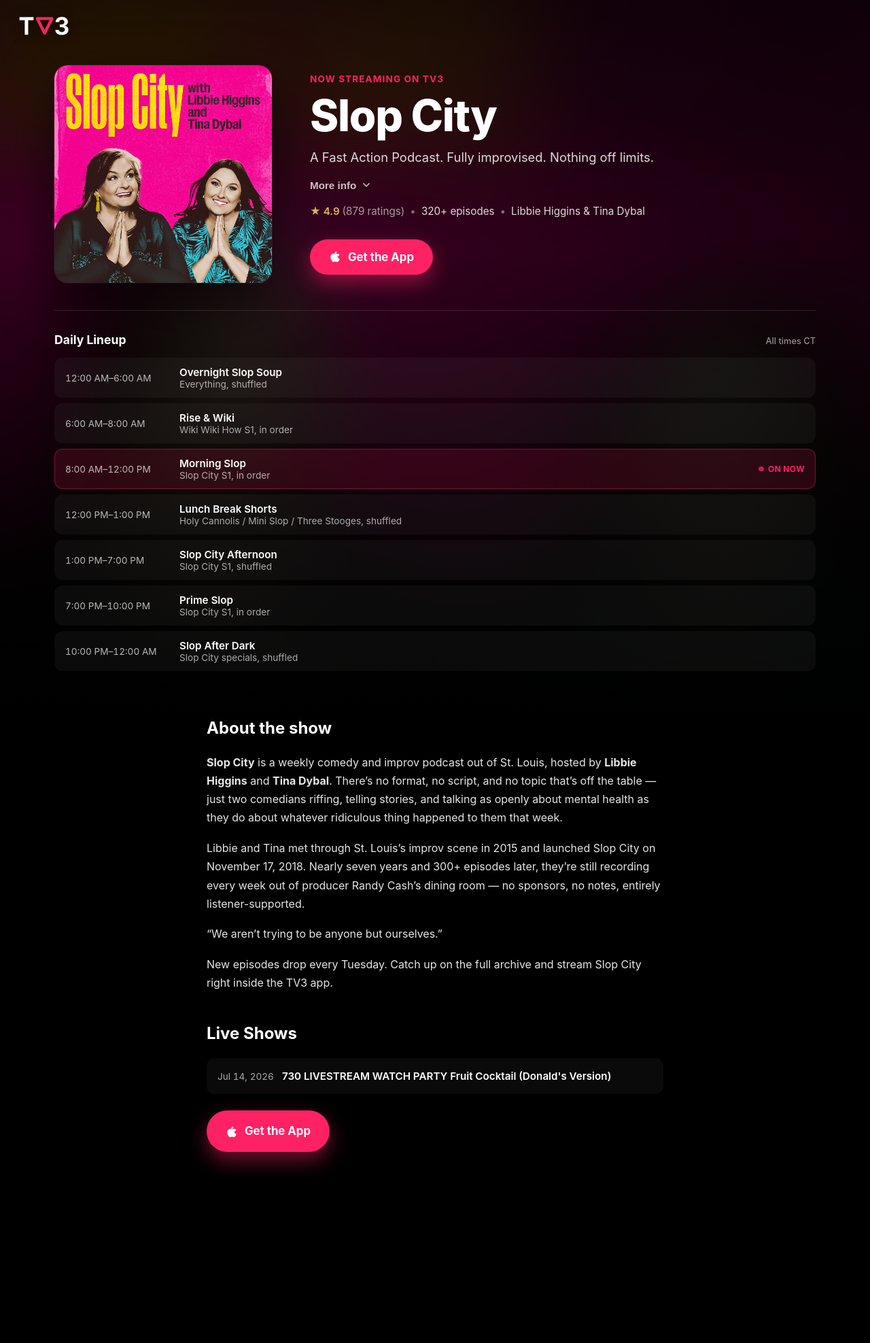
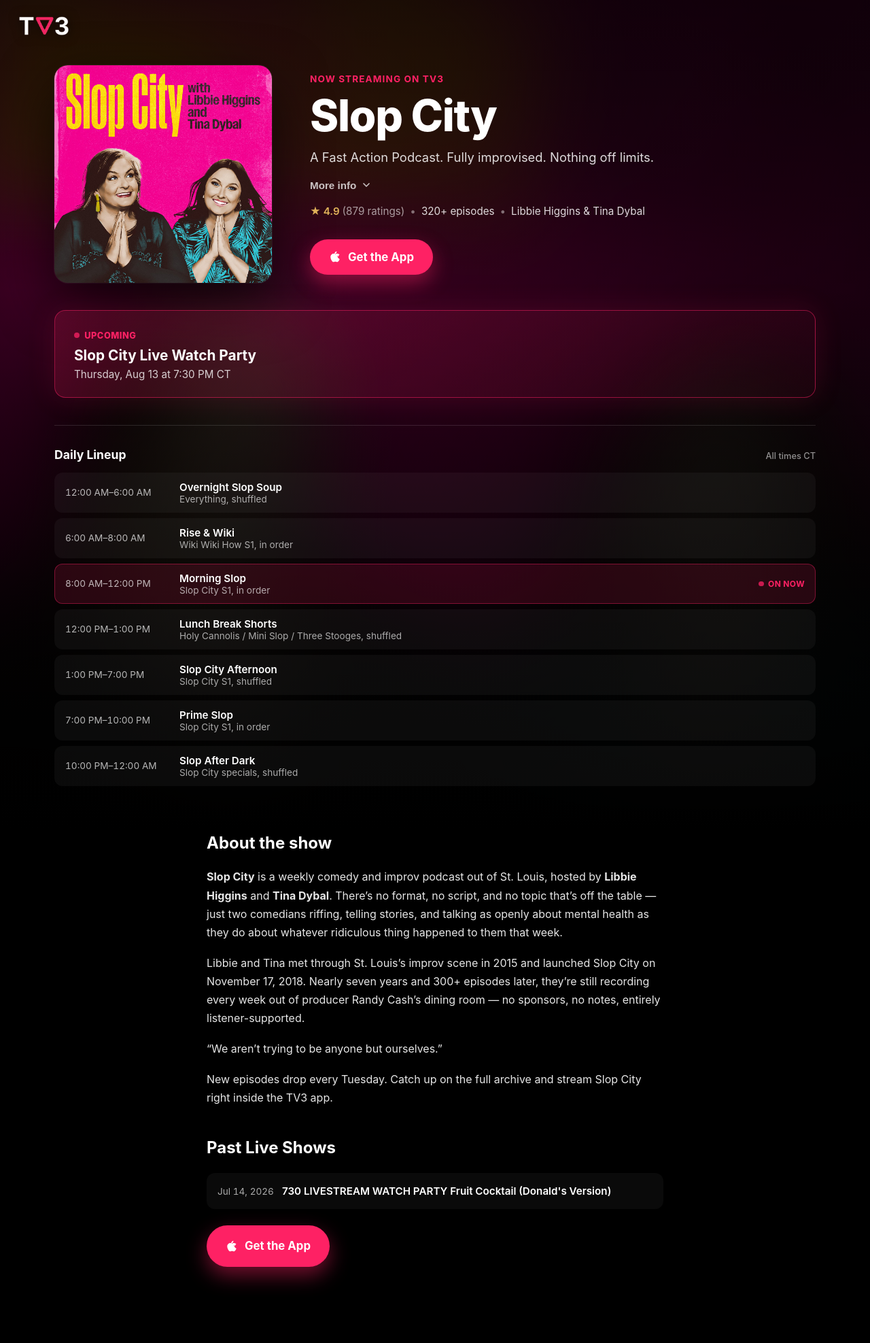
Before and after one commit to stlsouthsider81/threee-tv-site, a Jekyll site: the page built from _shows/slop-city.md, in a window 1280 px wide. Shown: the whole page at 68% size. Built offline with Jekyll 4.4.1, drawn with Linux system fonts in a browser that asks for light colours; before the commit the page ends 1806 px from its top, so only the background shows below that.

Commit message:
Move live/upcoming shows to a prominent spotlight above the lineup
Live shows were previously a quiet list buried below the fold — wrong
priority for what's actually the most important content on the page.
Now any show with status "upcoming" or "live" gets a glowing,
badge-led spotlight card positioned above the Daily Lineup, right
under the primary CTA. Past shows stay in a plain archive list
further down.

Status is still manually curated (ad-hoc additions, per the plan),
but a card also self-upgrades to "Live Now" once its start time
passes and self-hides ~4 hours later, computed against the visitor's
real clock on every page load — so it stays accurate between deploys
without anyone having to babysit it during the actual show. Verified
both transitions with a mocked clock.

Added Slop City's Aug 13, 2026 7:30 PM CT watch party as the first
upcoming entry.

Co-Authored-By: Claude Sonnet 5 <noreply@anthropic.com>

```diff
--- a/_layouts/show.html
+++ b/_layouts/show.html
@@ -92,6 +92,25 @@
       </div>
       </div>
 
+      {% assign spotlight_shows = page.live_shows | where_exp: "item", "item.status == 'upcoming' or item.status == 'live'" | sort: "datetime" %}
+      {% if spotlight_shows.size > 0 %}
+      <div class="show-live-spotlight">
+        {% for event in spotlight_shows %}
+        <div class="show-live-card{% if event.status == 'live' %} is-live{% endif %}"
+             data-status="{{ event.status }}"
+             {% if event.datetime %}data-datetime="{{ event.datetime | date_to_xmlschema }}"{% endif %}>
+          <span class="show-live-card-badge">{% if event.status == 'live' %}Live Now{% else %}Upcoming{% endif %}</span>
+          <p class="show-live-card-title">{{ event.title }}</p>
+          {% if event.datetime %}
+          <p class="show-live-card-time">{{ event.datetime | date: "%A, %b %-d" }} at {{ event.datetime | date: "%-I:%M %p" }} {{ event.timezone_label | default: page.schedule.timezone_label }}</p>
+          {% elsif event.date %}
+          <p class="show-live-card-time">{{ event.date | date: "%A, %b %-d" }}</p>
+          {% endif %}
+        </div>
+        {% endfor %}
+      </div>
+      {% endif %}
+
       {% if page.schedule %}
       <div class="show-schedule">
         <p class="show-schedule-heading">
@@ -123,13 +142,12 @@
     <div class="show-info-inner">
       {{ content }}
 
-      {% if page.live_shows and page.live_shows.size > 0 %}
-      <h2>Live Shows</h2>
+      {% assign past_shows = page.live_shows | where_exp: "item", "item.status == 'past'" | sort: "date" | reverse %}
+      {% if past_shows.size > 0 %}
+      <h2>Past Live Shows</h2>
       <ul class="show-live-list">
-        {% assign live_shows = page.live_shows | sort: "date" | reverse %}
-        {% for event in live_shows %}
-        <li class="show-live-item{% if event.status == 'upcoming' %} is-upcoming{% endif %}">
-          {% if event.status == 'upcoming' %}<span class="show-live-badge">Upcoming</span>{% endif %}
+        {% for event in past_shows %}
+        <li class="show-live-item">
           <span class="show-live-date">{{ event.date | date: "%b %-d, %Y" }}</span>
           <span class="show-live-title">{{ event.title }}</span>
         </li>
--- a/_shows/slop-city.md
+++ b/_shows/slop-city.md
@@ -49,6 +49,10 @@ schedule:
       title: "Slop After Dark"
       content: "Slop City specials, shuffled"
 live_shows:
+  - title: "Slop City Live Watch Party"
+    datetime: "2026-08-13T19:30:00-05:00"
+    timezone_label: "CT"
+    status: "upcoming"
   - title: "730 LIVESTREAM WATCH PARTY Fruit Cocktail (Donald's Version)"
     date: "2026-07-14"
     status: "past"
--- a/assets/css/style.css
+++ b/assets/css/style.css
@@ -386,6 +386,66 @@ a.show-rating:hover {
   fill: currentColor;
 }
 
+.show-live-spotlight {
+  display: flex;
+  flex-direction: column;
+  gap: 1rem;
+}
+
+.show-live-spotlight.is-empty {
+  display: none;
+}
+
+.show-live-card {
+  position: relative;
+  padding: 1.5rem 1.75rem;
+  border-radius: 16px;
+  background: linear-gradient(135deg, rgba(254, 33, 100, 0.2), rgba(254, 33, 100, 0.05));
+  border: 1px solid rgba(254, 33, 100, 0.5);
+  box-shadow: 0 0 40px rgba(254, 33, 100, 0.15);
+}
+
+.show-live-card.is-live {
+  border-color: rgba(254, 33, 100, 0.9);
+  box-shadow: 0 0 55px rgba(254, 33, 100, 0.4);
+}
+
+.show-live-card.is-past {
+  display: none;
+}
+
+.show-live-card-badge {
+  display: inline-flex;
+  align-items: center;
+  gap: 0.45rem;
+  font-size: 0.8rem;
+  font-weight: 800;
+  letter-spacing: 0.04em;
+  text-transform: uppercase;
+  color: #fe2164;
+  margin-bottom: 0.6rem;
+}
+
+.show-live-card-badge::before {
+  content: "";
+  width: 0.5rem;
+  height: 0.5rem;
+  border-radius: 50%;
+  background: #fe2164;
+  animation: pulse 1.4s ease-in-out infinite;
+}
+
+.show-live-card-title {
+  font-size: 1.3rem;
+  font-weight: 700;
+  margin-bottom: 0.35rem;
+}
+
+.show-live-card-time {
+  font-size: 0.95rem;
+  opacity: 0.8;
+}
+
 .show-schedule {
   width: 100%;
   padding-top: 2rem;
@@ -530,11 +590,6 @@ a.show-rating:hover {
   background: rgba(255, 255, 255, 0.04);
 }
 
-.show-live-item.is-upcoming {
-  background: rgba(254, 33, 100, 0.14);
-  box-shadow: 0 0 0 1px rgba(254, 33, 100, 0.4) inset;
-}
-
 .show-live-date {
   flex: 0 0 auto;
   font-variant-numeric: tabular-nums;
@@ -547,18 +602,6 @@ a.show-rating:hover {
   min-width: 0;
   font-weight: 600;
   font-size: 0.95rem;
-}
-
-.show-live-badge {
-  flex: 0 0 auto;
-  font-size: 0.7rem;
-  font-weight: 700;
-  letter-spacing: 0.03em;
-  text-transform: uppercase;
-  color: #fe2164;
-  padding: 0.2rem 0.5rem;
-  border: 1px solid rgba(254, 33, 100, 0.5);
-  border-radius: 999px;
 }
 
 @media (max-width: 780px) {
--- a/assets/js/show.js
+++ b/assets/js/show.js
@@ -83,6 +83,50 @@
     });
   }
 
+  // Content editors set status ("upcoming"/"live") manually and add shows
+  // ad hoc, so there's no rebuild guaranteed to happen right as a show
+  // starts or ends. This upgrades an "upcoming" card to "Live Now" once
+  // its start time passes, and hides it a few hours later so a show from
+  // days ago doesn't linger looking current — all computed against the
+  // visitor's real clock at page load, not the last build time.
+  function initLiveSpotlight() {
+    var wrapper = document.querySelector('.show-live-spotlight');
+    if (!wrapper) return;
+
+    var GRACE_HOURS = 4;
+    var now = new Date();
+    var anyVisible = false;
+
+    wrapper.querySelectorAll('.show-live-card').forEach(function (card) {
+      if (card.getAttribute('data-status') === 'live') {
+        anyVisible = true;
+        return;
+      }
+
+      var iso = card.getAttribute('data-datetime');
+      if (!iso) {
+        anyVisible = true;
+        return;
+      }
+
+      var hoursSinceStart = (now - new Date(iso)) / 3600000;
+
+      if (hoursSinceStart >= GRACE_HOURS) {
+        card.classList.add('is-past');
+        return;
+      }
+
+      anyVisible = true;
+      if (hoursSinceStart >= 0) {
+        card.classList.add('is-live');
+        var badge = card.querySelector('.show-live-card-badge');
+        if (badge) badge.textContent = 'Live Now';
+      }
+    });
+
+    if (!anyVisible) wrapper.classList.add('is-empty');
+  }
+
   document.addEventListener('DOMContentLoaded', function () {
     var ctas = document.querySelectorAll('.show-cta');
     ctas.forEach(function (cta) {
@@ -99,5 +143,6 @@
 
     initDescToggle();
     initSchedule();
+    initLiveSpotlight();
   });
 })();
```
